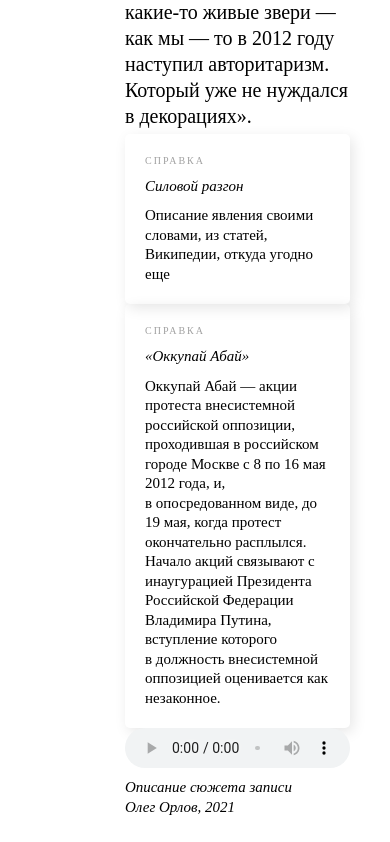
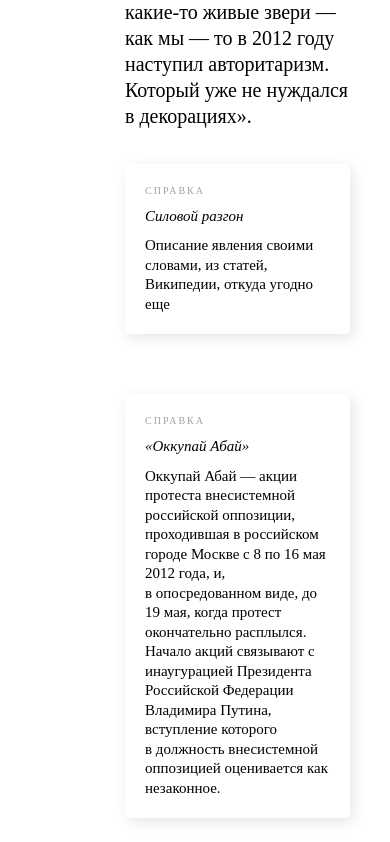
Before and after one commit to Shar1892/AU_Memo, a React (Create React App) app: page /series in a window 390 px wide. Shown: the part 7122-7964 px from the top of the page. Built offline with nearby package versions, Linux system fonts and the light colour scheme.

Commit message:
refactor: вывод списка материалов вынес в отдельный компонент

```diff
--- a/src/components/part/part.js
+++ b/src/components/part/part.js
@@ -14,6 +14,7 @@ import SeriesReference from '../seriesReference/seriesReference';
 import SeriesIllustration from '../seriesIllustration/seriesIllustration';
 import SeriesSketch from '../seriesSketch/seriesSketch';
 import SeriesRecord from '../seriesRecord/seriesRecord';
+import SeriesMaterial from '../seriesMaterial/seriesMaterial';
 
 function Part({partData, partNumber, isWide}) {
 	return (
@@ -76,10 +77,42 @@ function Part({partData, partNumber, isWide}) {
 					</>
 					<>
 						{!isWide && (
-							<div className='part__column-container'>
+							<SeriesMaterial materials={partData.materials} isWide={isWide} />
+						)}
+					</>
+				</div>
+				{isWide && (
+					<SeriesMaterial materials={partData.materials} isWide={isWide} />
+				)}
+				<div
+					className={`part__column-container part__column-margin ${
+						isWide ? '' : 'part__column-container_invisible'
+					}`}
+				>
+					{partData.sources &&
+						partData.sources.map((source, i) => (
+							<div key={i} className='part__source-container'>
+								<div className='part__source-image'></div>
+								<p className='part__source-name'>{source}</p>
+							</div>
+						))}
+				</div>
+			</div>
+		</div>
+	);
+}
+
+export default Part;
+
+/*
+
+<div className='part__column-container'>
 								{partData.materials &&
 									partData.materials.map((material, i) => (
-										<div key={i}>
+										<div
+											className='part__section-container part__section-margin_large'
+											key={i}
+										>
 											{material.type === 'reference' ? (
 												<SeriesReference data={material} />
 											) : material.type === 'record' ? (
@@ -92,10 +125,12 @@ function Part({partData, partNumber, isWide}) {
 										</div>
 									))}
 							</div>
-						)}
-					</>
-				</div>
-				<div
+
+*/
+
+/*
+
+<div
 					className={`part__column-container part__column-margin ${
 						isWide ? '' : 'part__column-container_invisible'
 					}`}
@@ -115,22 +150,5 @@ function Part({partData, partNumber, isWide}) {
 							</div>
 						))}
 				</div>
-				<div
-					className={`part__column-container part__column-margin ${
-						isWide ? '' : 'part__column-container_invisible'
-					}`}
-				>
-					{partData.sources &&
-						partData.sources.map((source, i) => (
-							<div key={i} className='part__source-container'>
-								<div className='part__source-image'></div>
-								<p className='part__source-name'>{source}</p>
-							</div>
-						))}
-				</div>
-			</div>
-		</div>
-	);
-}
 
-export default Part;
+*/
--- a/src/components/series/series.js
+++ b/src/components/series/series.js
@@ -10,7 +10,7 @@ import Part from '../part/part';
 import SeparatorLine from '../separatorLine/separatorLine';
 
 function Series({seriesNumber, changeSeriesNumber}) {
-	const windowWidth = window.innerWidth;
+	let windowWidth = window.innerWidth;
 
 	const [isWide, setIsWide] = useState(() => {
 		if (windowWidth > 425) {
--- /dev/null
+++ b/src/components/seriesMaterial/seriesMaterial.css
@@ -0,0 +1,13 @@
+.seriesMaterial {
+	width: 100%;
+	display: flex;
+	flex-direction: column;
+}
+
+.seriesMaterial_single {
+	justify-content: space-around;
+}
+
+.seriesMaterial__content {
+	margin: 30px 0;
+}
--- /dev/null
+++ b/src/components/seriesMaterial/seriesMaterial.js
@@ -0,0 +1,29 @@
+import './seriesMaterial.css';
+
+import SeriesReference from '../seriesReference/seriesReference';
+import SeriesIllustration from '../seriesIllustration/seriesIllustration';
+import SeriesSketch from '../seriesSketch/seriesSketch';
+import SeriesRecord from '../seriesRecord/seriesRecord';
+
+function SeriesMaterial({materials, isWide}) {
+	return (
+		<div className={`seriesMaterial ${isWide ? 'seriesMaterial_single' : ''}`}>
+			{materials &&
+				materials.map((material, i) => (
+					<div className={`${isWide ? '' : 'seriesMaterial__content'}`} key={i}>
+						{material.type === 'reference' ? (
+							<SeriesReference data={material} />
+						) : material.type === 'record' ? (
+							<SeriesRecord data={material} />
+						) : material.type === 'illustration' ? (
+							<SeriesIllustration data={material} />
+						) : (
+							<SeriesSketch data={material} />
+						)}
+					</div>
+				))}
+		</div>
+	);
+}
+
+export default SeriesMaterial;
```
